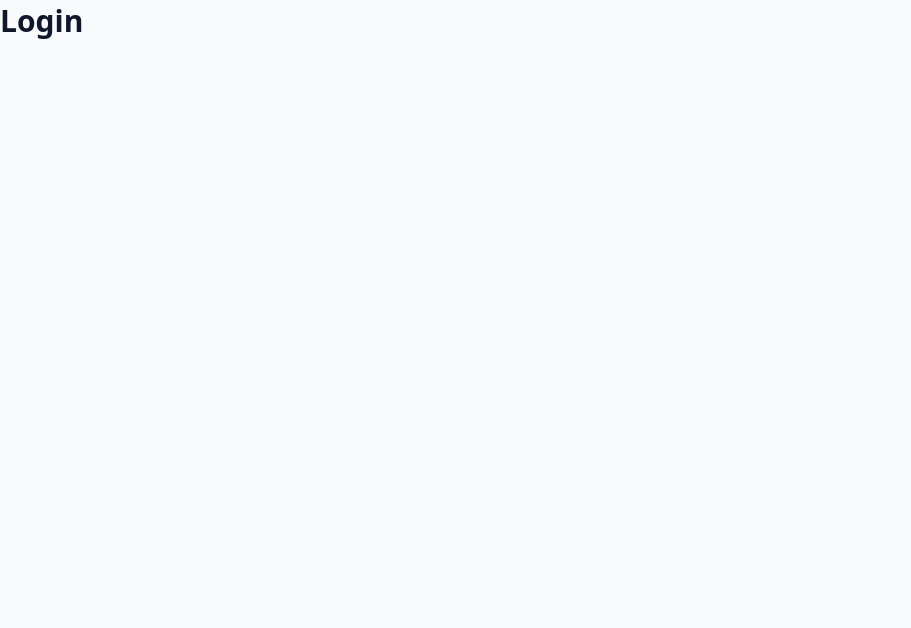
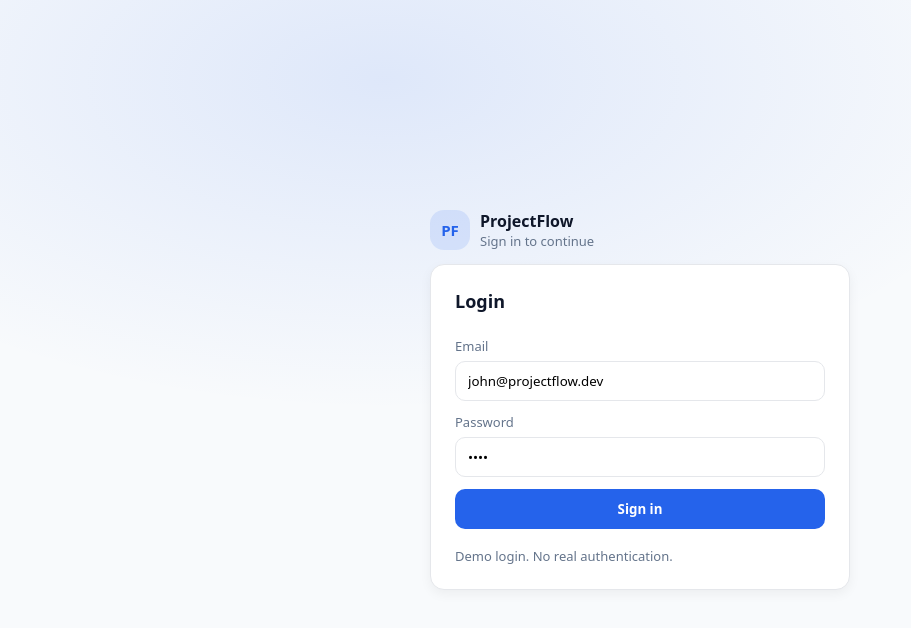
Before and after one commit to USF1416/projectFlow, a React (Vite) app: page /login in a window 1280 px wide. Shown: the top 628 px of the page, without its empty margins (0-911 px from the left). Built offline with nearby package versions, Linux system fonts and the light colour scheme.

Commit message:
Login page

```diff
--- a/src/pages/LoginPage.jsx
+++ b/src/pages/LoginPage.jsx
@@ -1,3 +1,123 @@
+import { useState } from "react";
+import { useNavigate } from "react-router-dom";
+import Button from "../components/ui/Button";
+import Input from "../components/ui/Input";
+import Card from "../components/ui/Card";
+
 export default function LoginPage() {
-  return <h1>Login</h1>;
+  const navigate = useNavigate();
+
+  const [email, setEmail] = useState("john@projectflow.dev");
+  const [password, setPassword] = useState("demo");
+  const [loading, setLoading] = useState(false);
+  const [error, setError] = useState("");
+
+  const submit = (e) => {
+    e.preventDefault();
+    setError("");
+
+    // Validation simple (portfolio)
+    if (!email.trim() || !password.trim()) {
+      setError("Email and password are required.");
+      return;
+    }
+
+    setLoading(true);
+
+    // Fake login (pas de backend)
+    setTimeout(() => {
+      setLoading(false);
+      navigate("/dashboard");
+    }, 800);
+  };
+
+  return (
+    <div
+      style={{
+        minHeight: "100vh",
+        display: "grid",
+        placeItems: "center",
+        padding: 24,
+        background:
+          "radial-gradient(1200px 600px at 30% 10%, rgba(37,99,235,0.12), transparent 55%), var(--color-bg)",
+      }}
+    >
+      <div style={{ width: "min(420px, 100%)" }}>
+        <div
+          style={{
+            display: "flex",
+            alignItems: "center",
+            gap: 10,
+            marginBottom: 14,
+          }}
+        >
+          <div
+            style={{
+              width: 40,
+              height: 40,
+              borderRadius: 14,
+              background: "rgba(37, 99, 235, 0.12)",
+              display: "grid",
+              placeItems: "center",
+              fontWeight: 900,
+              color: "var(--color-primary)",
+            }}
+          >
+            PF
+          </div>
+          <div>
+            <strong style={{ fontSize: 16 }}>ProjectFlow</strong>
+            <div style={{ fontSize: 13, color: "var(--color-muted)" }}>
+              Sign in to continue
+            </div>
+          </div>
+        </div>
+
+        <Card title="Login">
+          <form onSubmit={submit} style={{ display: "grid", gap: 12 }}>
+            <Input
+              label="Email"
+              placeholder="you@example.com"
+              value={email}
+              onChange={(e) => setEmail(e.target.value)}
+            />
+
+            <Input
+              label="Password"
+              type="password"
+              placeholder="••••••••"
+              value={password}
+              onChange={(e) => setPassword(e.target.value)}
+            />
+
+            {error ? (
+              <div
+                style={{
+                  color: "var(--color-danger)",
+                  fontSize: 13,
+                  fontWeight: 600,
+                }}
+              >
+                {error}
+              </div>
+            ) : null}
+
+            <Button disabled={loading}>
+              {loading ? "Signing in..." : "Sign in"}
+            </Button>
+
+            <div
+              style={{
+                fontSize: 13,
+                color: "var(--color-muted)",
+                marginTop: 6,
+              }}
+            >
+              Demo login. No real authentication.
+            </div>
+          </form>
+        </Card>
+      </div>
+    </div>
+  );
 }
```
